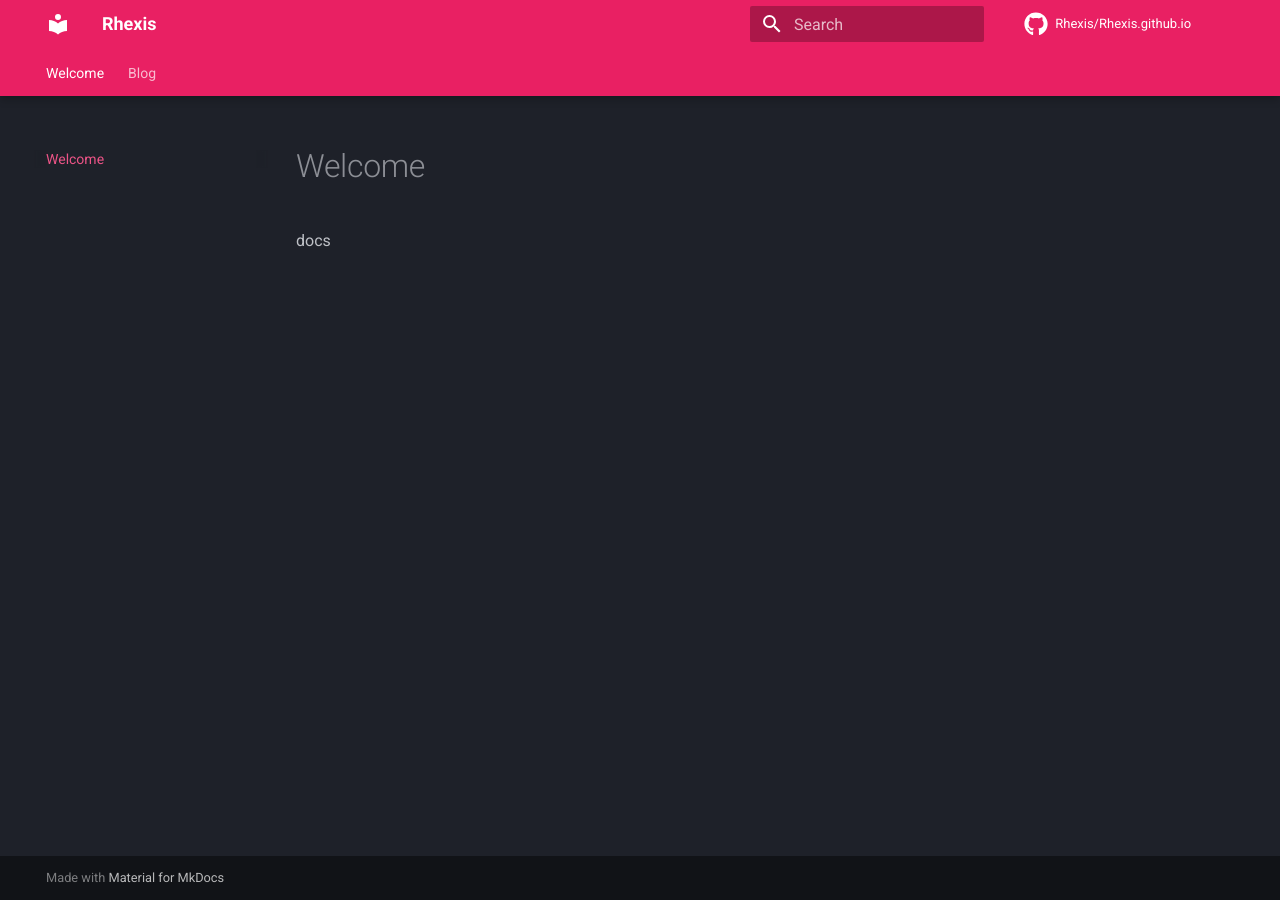
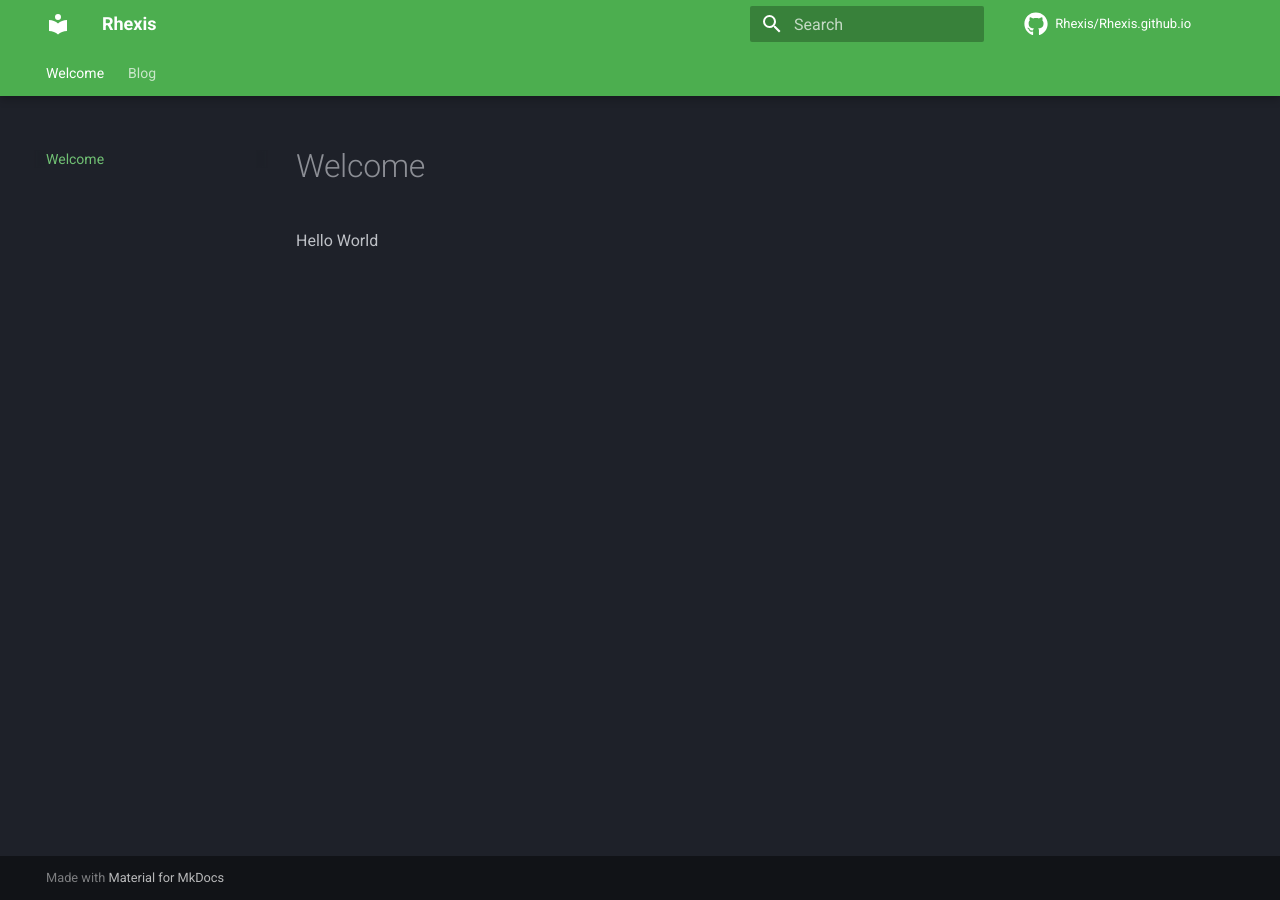
Before and after one commit to Rhexis/Rhexis.github.io, an MkDocs documentation site: the page built from docs/index.md, in a window 1280 px wide. Built offline with MkDocs 1.6.1 and Material for MkDocs 9.7.7, drawn with Linux system fonts in a browser that asks for light colours; comment, search, counter and statistics services are not loaded.

Commit message:
change theme to be melon esc, remove redundant index

```diff
--- a/docs/index.md
+++ b/docs/index.md
@@ -1,3 +1,3 @@
 # Welcome
 
-docs
+Hello World
--- a/mkdocs.yml
+++ b/mkdocs.yml
@@ -10,8 +10,8 @@ theme:
   name: material
   palette:
     scheme: slate
-    primary: pink
-    accent: lime
+    primary: green
+    accent: pink
   icon:
     repo: fontawesome/brands/github
   features:
```
Also changed, not shown: index.md (deleted, +0 -3 lines).
